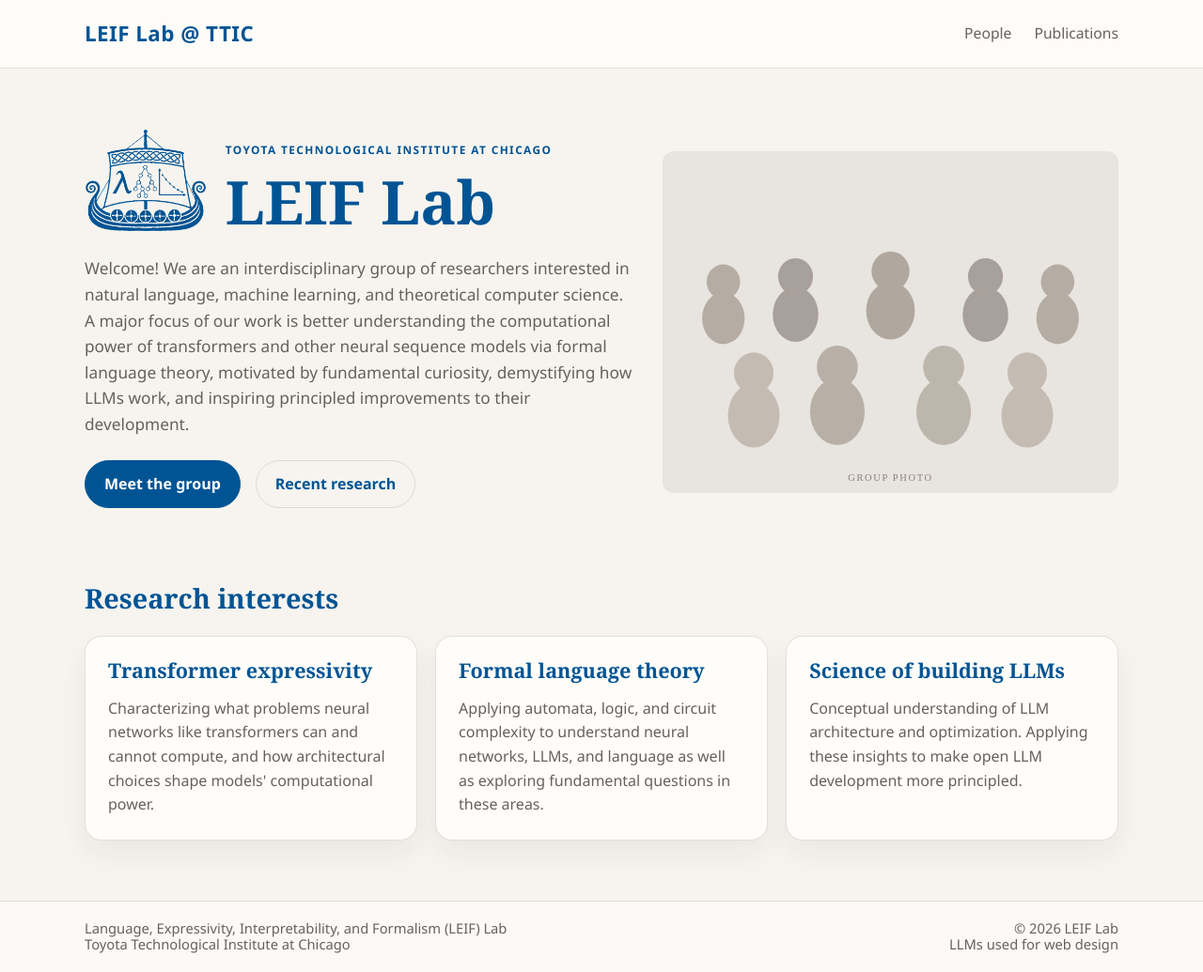
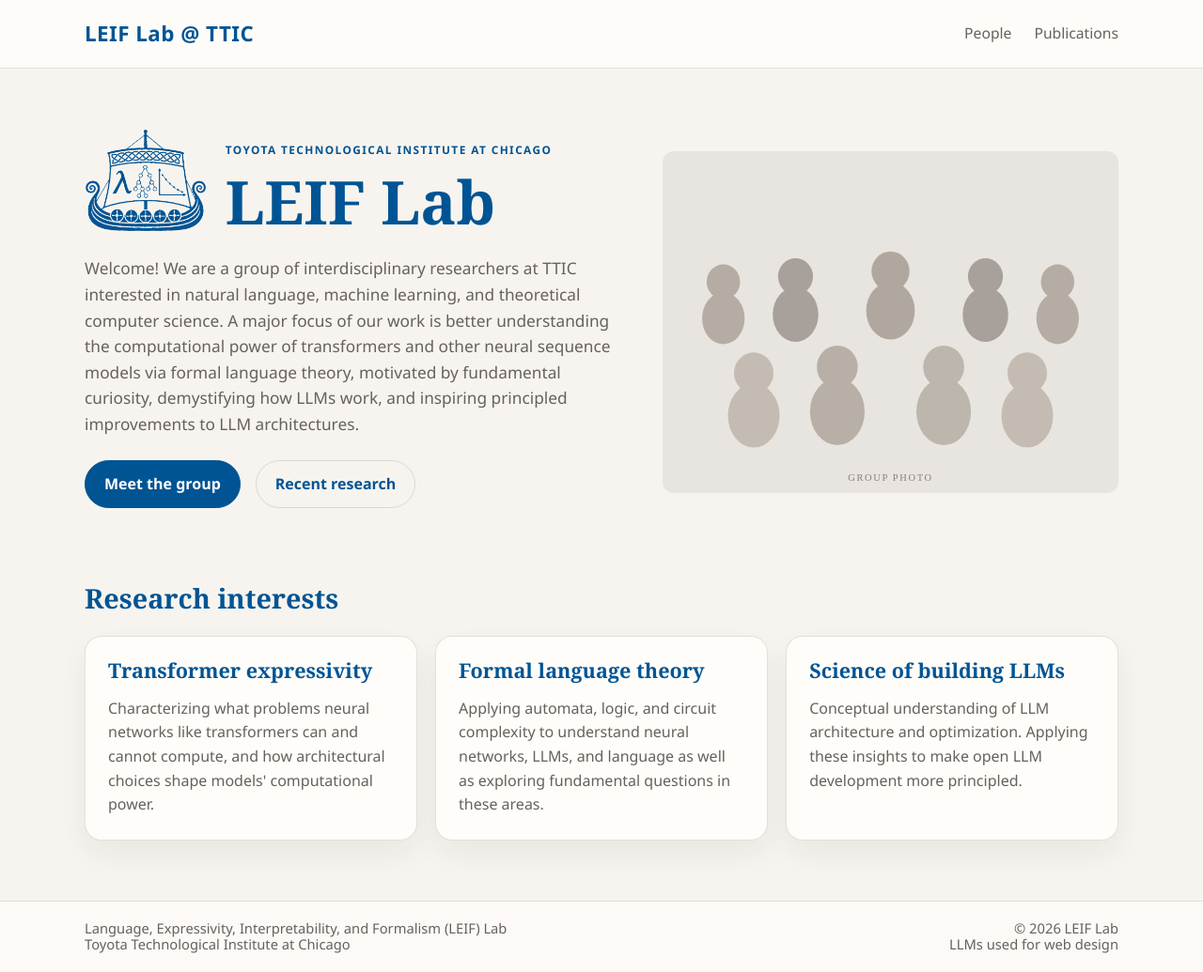
Before and after one commit to leif-lab-ttic/leif-lab-ttic.github.io, a Jekyll site: the page built from pages/index.html, in a window 1280 px wide and 1035 px high. Shown: the whole window at 94% size. Built offline with Jekyll 4.4.1, drawn with Linux system fonts in a browser that asks for light colours.

Commit message:
Update people page

```diff
--- a/assets/css/styles.css
+++ b/assets/css/styles.css
@@ -410,7 +410,8 @@
 }
 
 .people-section {
-  margin-top: 1rem;
+  margin-top: 2.5rem;
+  margin-bottom: 1.5rem;
 }
 
 .people-grid {
--- a/pages/index.html
+++ b/pages/index.html
@@ -6,9 +6,9 @@
 eyebrow: <a href="https://www.ttic.edu/">Toyota Technological Institute at Chicago</a>
 heading: LEIF Lab
 lede: >-
-  Welcome! We are an interdisciplinary group of researchers interested in natural language, machine learning, and theoretical computer science.
+  Welcome! We are a group of interdisciplinary researchers at TTIC interested in natural language, machine learning, and theoretical computer science.
   A major focus of our work is better understanding the computational power of transformers and other neural sequence models via formal language theory,
-  motivated by fundamental curiosity, demystifying how LLMs work, and inspiring principled improvements to their development.
+  motivated by fundamental curiosity, demystifying how LLMs work, and inspiring principled improvements to LLM architectures.
 cta_primary:
   label: Meet the group
   href: /people.html
```
